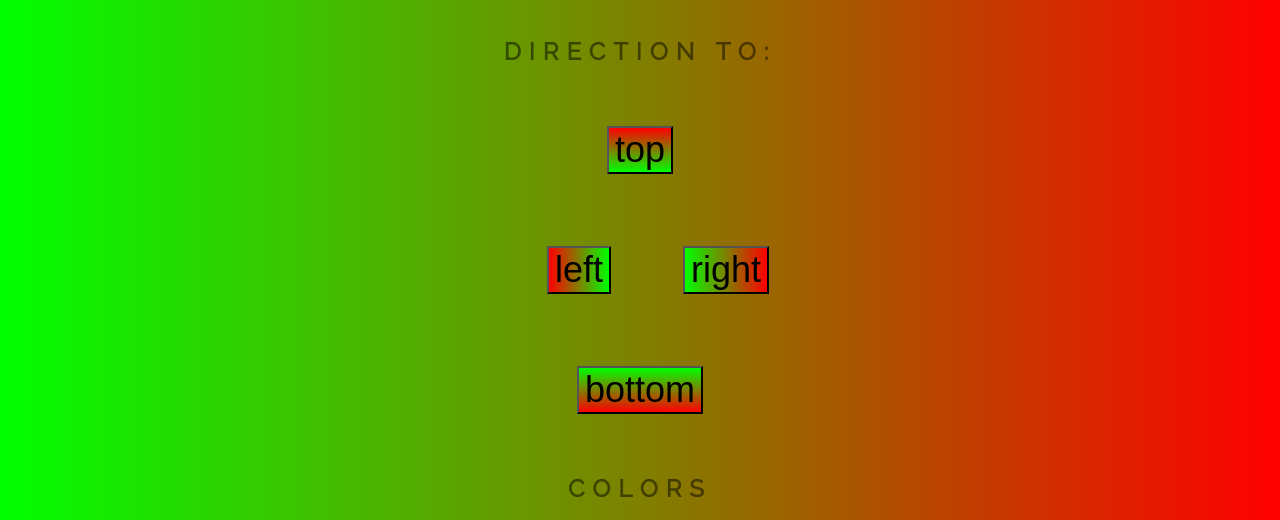
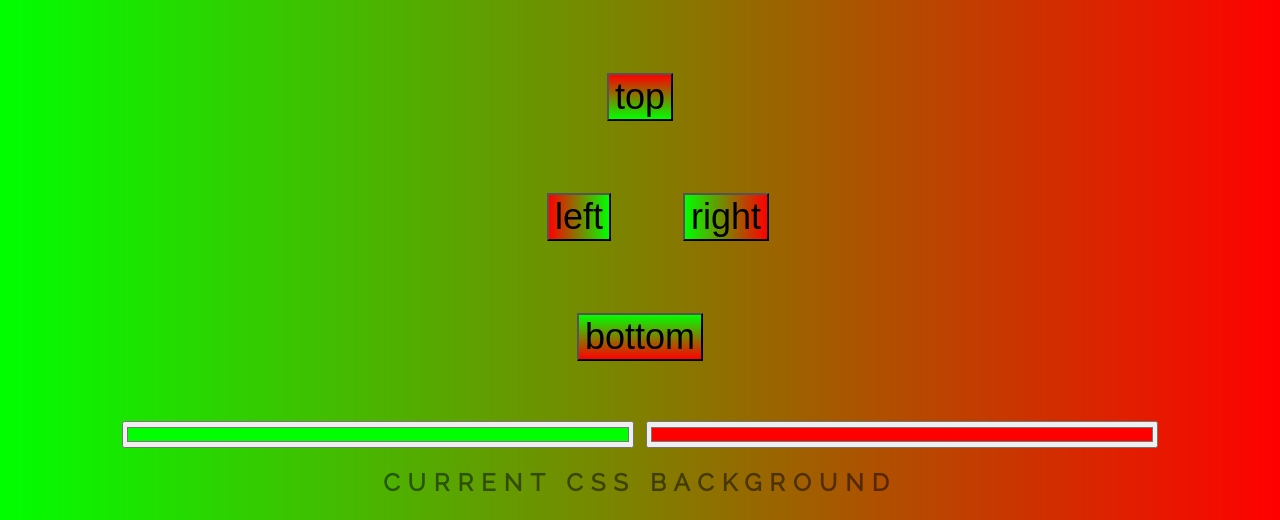
Before and after one commit to 512jay/Gradient-Background, a plain HTML site: page index.html in a window 1280 px wide. Shown: the part 164-684 px from the top of the page. Drawn offline with Linux system fonts and the light colour scheme.

Commit message:
make less verbose

```diff
--- a/index.html
+++ b/index.html
@@ -9,7 +9,6 @@
 </head>
 <body id="gradient">
   <h1 class="font-effect-anaglyph" >Background Generator</h1>
-  <h2>Direction to:</h2>
   <div class="directional">
     <button class="directional" id="top"  name="direction">top</button>
     <div class="west-east">
@@ -19,7 +18,6 @@
     <button class="directional" id="bottom"  name="direction">bottom</button>
 </div>
 <div>
-    <h2>Colors</h2>
     <input class="color1" type="color" name="color1" value="#00ff00">
     <input class="color2" type="color" name="color2" value="#ff0000">
 </div>
```
